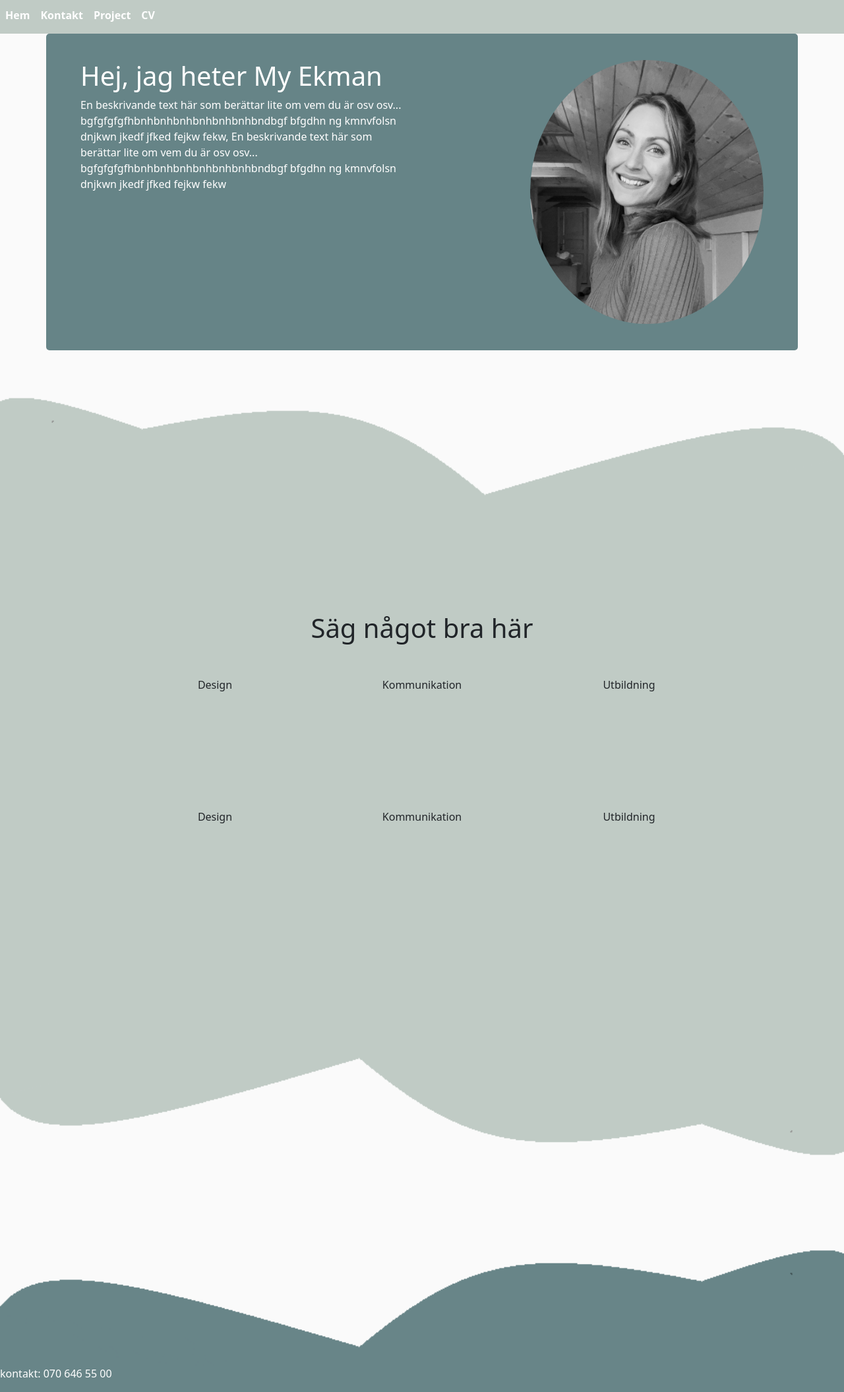
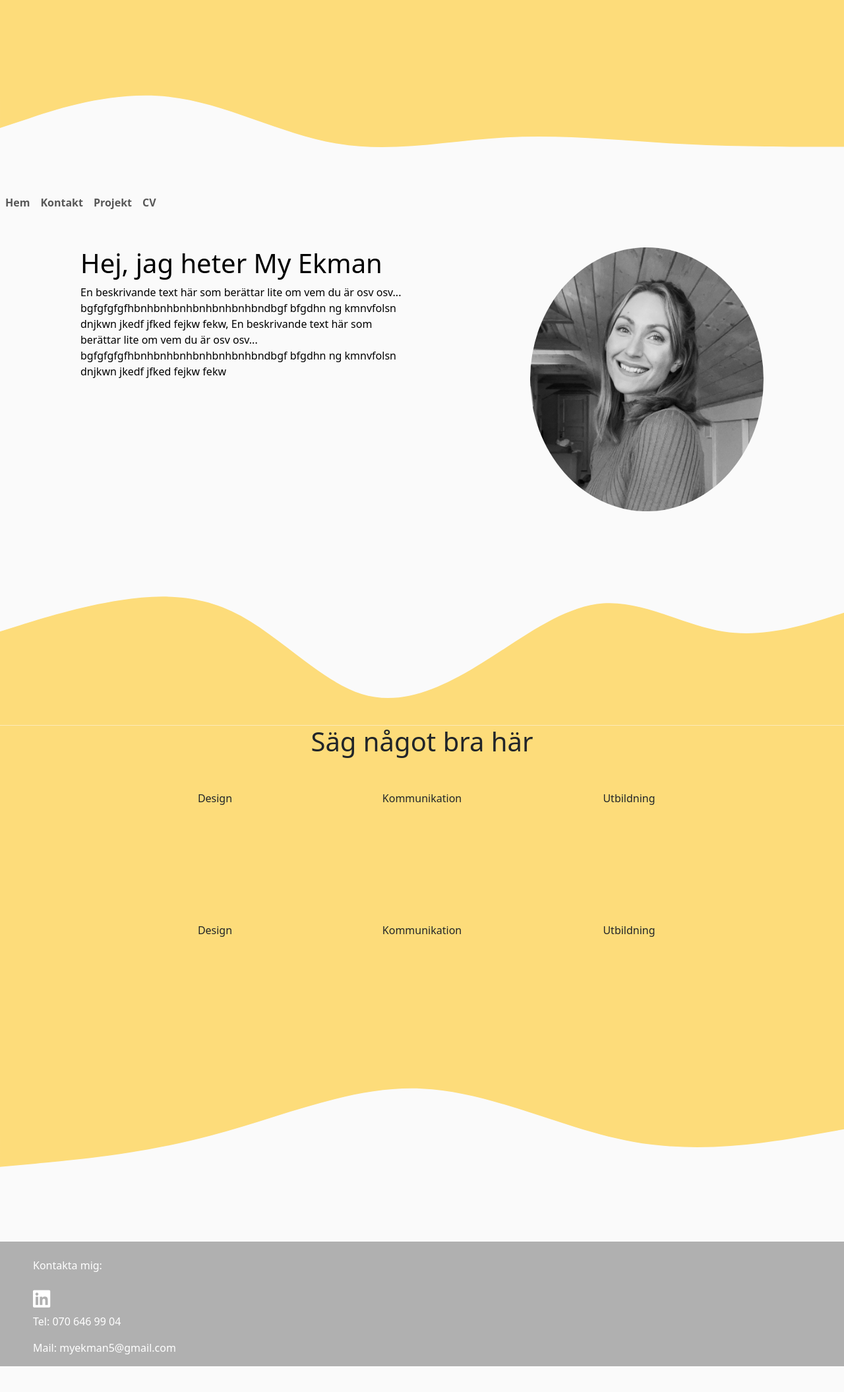
Before and after one commit to Myekman/portfolio, a website: page index.html in a window 1280 px wide. Shown: the part 5-2115 px from the top of the page at 66% size. After the commit the page ends 2076 px from the top, so only its background shows below. Drawn offline with nearby package versions, Linux system fonts and the light colour scheme.

Commit message:
get waves images and other styles

```diff
--- a/index.html
+++ b/index.html
@@ -5,12 +5,14 @@
     <meta name="viewport" content="width=device-width, initial-scale=1.0">
     <title>Mys portfolio</title>
     <link rel="stylesheet" href="styles/styles.css"/>
+    <link rel="stylesheet" href="https://cdnjs.cloudflare.com/ajax/libs/font-awesome/6.0.0/css/all.min.css">
     <link href="https://cdn.jsdelivr.net/npm/bootstrap@5.3.3/dist/css/bootstrap.min.css" rel="stylesheet" integrity="sha384-QWTKZyjpPEjISv5WaRU9OFeRpok6YctnYmDr5pNlyT2bRjXh0JMhjY6hW+ALEwIH" crossorigin="anonymous">
 </head>
 <body class="d-flex flex-column min-vh-100">
+  <svg xmlns="http://www.w3.org/2000/svg" viewBox="0 0 1440 320"><path fill="#fddc7a" fill-opacity="1" d="M0,224L48,208C96,192,192,160,288,170.7C384,181,480,235,576,250.7C672,267,768,245,864,240C960,235,1056,245,1152,250.7C1248,256,1344,256,1392,256L1440,256L1440,0L1392,0C1344,0,1248,0,1152,0C1056,0,960,0,864,0C768,0,672,0,576,0C480,0,384,0,288,0C192,0,96,0,48,0L0,0Z"></path></svg>
     <div class="header">
       <!-- <div class="wrapper"> -->
-        <nav class="navbar navbar-expand-lg customnavbar">
+        <nav class="navbar navbar-expand customnavbar">
             <!-- <a class="navbar-brand" href="#">Navbar w/ text</a> -->
             <button class="navbar-toggler" type="button" data-toggle="collapse" data-target="#navbarText" aria-controls="navbarText" aria-expanded="false" aria-label="Toggle navigation">
               <span class="navbar-toggler-icon"></span>
@@ -24,7 +26,7 @@
                   <a class="nav-link" href="#">Kontakt</a>
                 </li>
                 <li class="nav-item">
-                  <a class="nav-link" href="#">Project</a>
+                  <a class="nav-link" href="#">Projekt</a>
                 </li>
                 <li class="nav-item">
                     <a class="nav-link" href="#">CV</a>
@@ -52,7 +54,7 @@
 
       <main class="flex-grow-1">
         <div>
-            <img src="styles/images/kurva4.png" alt="dekorativ bild" class="kurvbild1"/>
+          <svg xmlns="http://www.w3.org/2000/svg" viewBox="0 0 1440 320"><path fill="#fddc7a" fill-opacity="1" d="M0,160L34.3,149.3C68.6,139,137,117,206,106.7C274.3,96,343,96,411,133.3C480,171,549,245,617,266.7C685.7,288,754,256,823,213.3C891.4,171,960,117,1029,112C1097.1,107,1166,149,1234,160C1302.9,171,1371,149,1406,138.7L1440,128L1440,320L1405.7,320C1371.4,320,1303,320,1234,320C1165.7,320,1097,320,1029,320C960,320,891,320,823,320C754.3,320,686,320,617,320C548.6,320,480,320,411,320C342.9,320,274,320,206,320C137.1,320,69,320,34,320L0,320Z"></path></svg>
         </div>
 
         <div class="container-fluid">
@@ -72,15 +74,20 @@
         </div>
 
           <div>
-            <img src="styles/images/kurva3.png" alt="dekorativ bild" class="kurvbild1"/>
+            <svg xmlns="http://www.w3.org/2000/svg" viewBox="0 0 1440 320"><path fill="#fddc7a" fill-opacity="1" d="M0,192L60,186.7C120,181,240,171,360,138.7C480,107,600,53,720,58.7C840,64,960,128,1080,149.3C1200,171,1320,149,1380,138.7L1440,128L1440,0L1380,0C1320,0,1200,0,1080,0C960,0,840,0,720,0C600,0,480,0,360,0C240,0,120,0,60,0L0,0Z"></path></svg>
           </div>
       </main>
 
       <footer class="text-white">
-        <div>
-            <img src="styles/images/kurvafot.png" alt="dekorativ bild" class="kurvbild1"/>
+
+        <div class="contectinformation">
+          <p class="mt-4">Kontakta mig:</p>
+          <a href="https://www.linkedin.com/in/my-ekman/" target="_blank" rel="noopener noreferrer" class="iconlink">
+            <i class="fab fa-linkedin"></i>
+         </a>
+         <p>Tel: 070 646 99 04</p>
+         <p>Mail: myekman5@gmail.com</p>
         </div>
-        <p>kontakt: 070 646 55 00</p>
       </footer>
     <script src="https://cdn.jsdelivr.net/npm/@popperjs/core@2.11.8/dist/umd/popper.min.js" integrity="sha384-I7E8VVD/ismYTF4hNIPjVp/Zjvgyol6VFvRkX/vR+Vc4jQkC+hVqc2pM8ODewa9r" crossorigin="anonymous"></script>
     <script src="https://cdn.jsdelivr.net/npm/bootstrap@5.3.3/dist/js/bootstrap.min.js" integrity="sha384-0pUGZvbkm6XF6gxjEnlmuGrJXVbNuzT9qBBavbLwCsOGabYfZo0T0to5eqruptLy" crossorigin="anonymous"></script>
--- a/styles/styles.css
+++ b/styles/styles.css
@@ -7,13 +7,13 @@ html {
     min-height: 100vh;
 }
 
-.customnavbar {
+/* .customnavbar {
     background-color: #C0CBC5 !important;
 
-}
+} */
 
 .customnavbar a {
-    color: white;
+    /* color: white; */
     font-weight: 600;
 }
 
@@ -22,21 +22,28 @@ html {
 }
 
 .jumbotron {
-    background-color: #2b5559b5;
+    /* background-color: #2b5559b5; */
     padding: 40px;
     border-radius: 5px;
-    color: white;
+    color: black;
 }
 
 .profilbild {
     height: 400px;
     border-radius: 50%;
+    z-index: 1;
+    transition: opacity 0.5s ease-in-out;
 
+}
+
+.profilbild:hover {
+    opacity: 0.8;
 }
 
 .profilbildcontainer {
     display: flex;
     justify-content: flex-end;
+
 }
 
 .kurvbild1 {
@@ -44,23 +51,34 @@ html {
 }
 
 .about {
-    background-color: #C0CBC5;
+    background-color: #fddc7a;
     height: 300px;
 }
 
 .symbolcontainer {
-    background-color: #c0cbc5;
+    background-color: #fddc7a;
     height: 200px;
 }
 
 .backgroundcolor {
-    background-color: #c0cbc5;
+    background-color: #fddc7a;
     margin-bottom: 0px;
     padding-bottom: 50px;
 }
 
 footer {
-    background-color: #688588;
+    background-color: #b0b0b0;
+}
+
+.iconlink {
+    text-decoration: none;
+    font-size: 30px;
+    color: white;
+    /* padding: 50px; */
+}
+
+.contectinformation {
+    padding-left: 50px;
 }
 
 @media (max-width: 991px) {
```
Also changed, not shown: styles/images/kurva1.png (deleted), styles/images/kurva2.png (deleted), styles/images/kurva3.png (deleted), styles/images/kurva4.png (deleted), styles/images/kurvafot.png (deleted).
